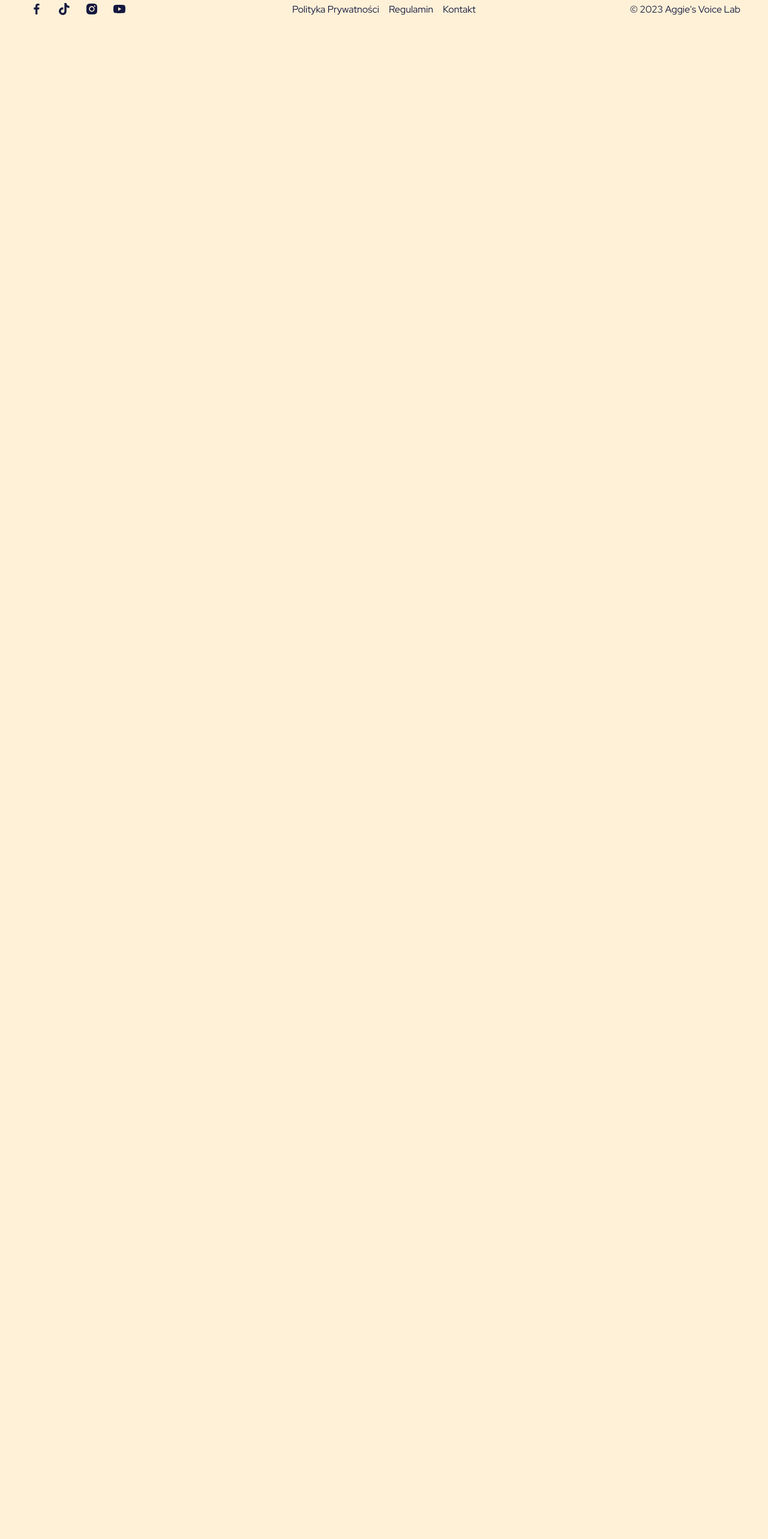
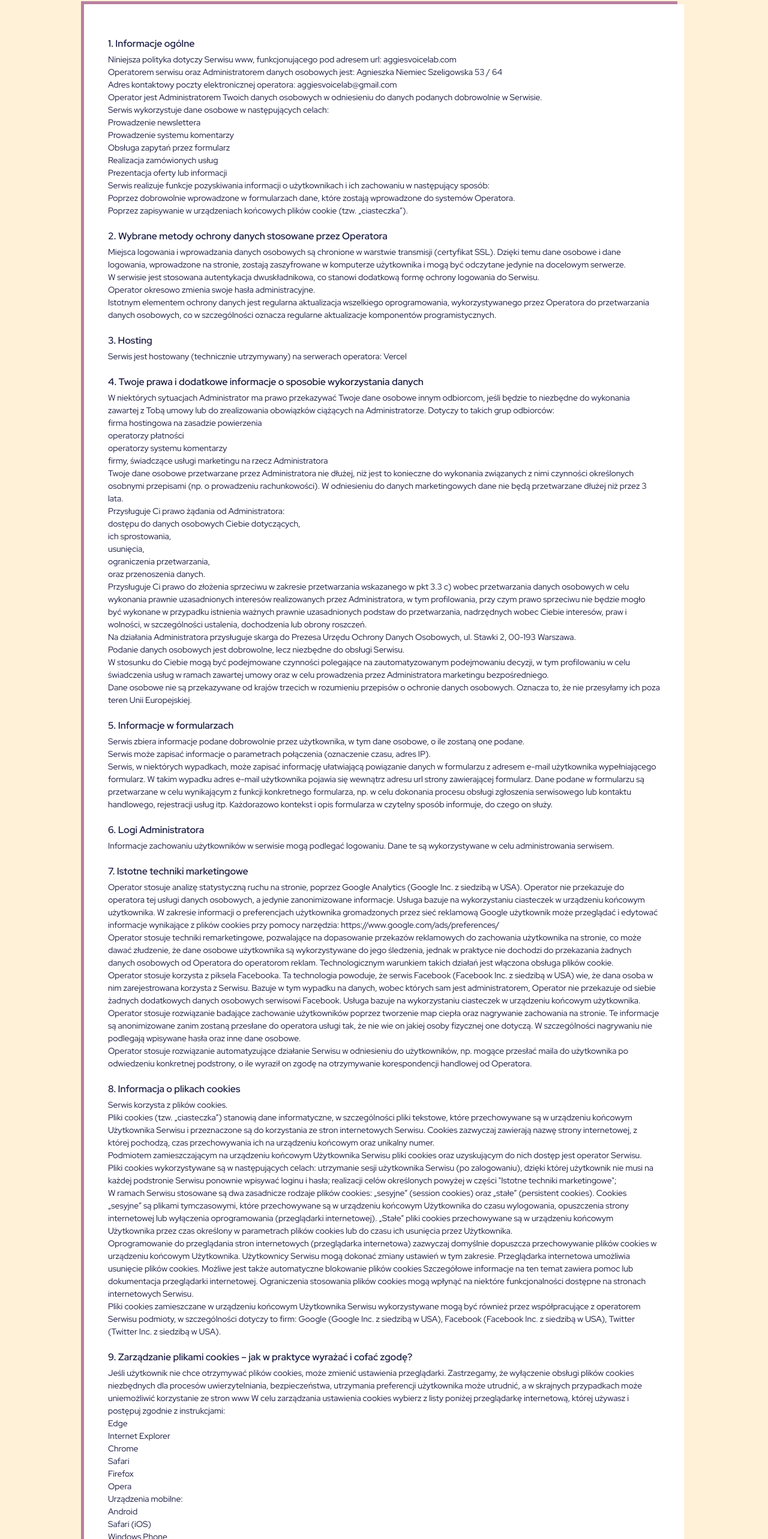
Before and after one commit to aggieN/voice-lab-lp, a Next.js app: page /polityka-prywatnosci in a window 1280 px wide. Shown: the part 113-2679 px from the top of the page at 60% size. Before the commit the page ends 800 px from the top, so only its background shows below. Built offline with nearby package versions, Linux system fonts and the light colour scheme; a web font is replaced by a local one.

Commit message:
add privacy policy content

```diff
--- a/src/app/polityka-prywatnosci/page.js
+++ b/src/app/polityka-prywatnosci/page.js
@@ -1,4 +1,5 @@
+import Privacy from "@/sections/PrivacyPolicy/PrivacyPolicy";
 
-const PrivacyPolicy = () => <div></div>
+const PrivacyPolicy = () => <Privacy />
 
 export default PrivacyPolicy;
--- a/src/content/content.js
+++ b/src/content/content.js
@@ -78,80 +78,81 @@ export const SOCIAL_ICONS = [
   },
 ]
 
-const PRIVACY_POLICY = `1. Informacje ogólne
-Niniejsza polityka dotyczy Serwisu www, funkcjonującego pod adresem url: aggiesvoicelab.com
-Operatorem serwisu oraz Administratorem danych osobowych jest: Agnieszka Niemiec Szeligowska 53 / 64
-Adres kontaktowy poczty elektronicznej operatora: aggiesvoicelab@gmail.com
-Operator jest Administratorem Twoich danych osobowych w odniesieniu do danych podanych dobrowolnie w Serwisie.
+export const PRIVACY_POLICY = [{
+  title: '1. Informacje ogólne', text: `Niniejsza polityka dotyczy Serwisu www, funkcjonującego pod adresem url: aggiesvoicelab.com<br/>
+Operatorem serwisu oraz Administratorem danych osobowych jest: Agnieszka Niemiec Szeligowska 53 / 64<br/>
+Adres kontaktowy poczty elektronicznej operatora: aggiesvoicelab@gmail.com<br/>
+Operator jest Administratorem Twoich danych osobowych w odniesieniu do danych podanych dobrowolnie w Serwisie.<br/>
 Serwis wykorzystuje dane osobowe w następujących celach:
-Prowadzenie newslettera
-Prowadzenie systemu komentarzy
-Obsługa zapytań przez formularz
-Realizacja zamówionych usług
-Prezentacja oferty lub informacji
-Serwis realizuje funkcje pozyskiwania informacji o użytkownikach i ich zachowaniu w następujący sposób:
-Poprzez dobrowolnie wprowadzone w formularzach dane, które zostają wprowadzone do systemów Operatora.
-Poprzez zapisywanie w urządzeniach końcowych plików cookie (tzw. „ciasteczka”).
-2. Wybrane metody ochrony danych stosowane przez Operatora
-Miejsca logowania i wprowadzania danych osobowych są chronione w warstwie transmisji (certyfikat SSL). Dzięki temu dane osobowe i dane logowania, wprowadzone na stronie, zostają zaszyfrowane w komputerze użytkownika i mogą być odczytane jedynie na docelowym serwerze.
-W serwisie jest stosowana autentykacja dwuskładnikowa, co stanowi dodatkową formę ochrony logowania do Serwisu.
-Operator okresowo zmienia swoje hasła administracyjne.
-Istotnym elementem ochrony danych jest regularna aktualizacja wszelkiego oprogramowania, wykorzystywanego przez Operatora do przetwarzania danych osobowych, co w szczególności oznacza regularne aktualizacje komponentów programistycznych.
-3. Hosting
-Serwis jest hostowany (technicznie utrzymywany) na serwerach operatora: inna firma
-4. Twoje prawa i dodatkowe informacje o sposobie wykorzystania danych
-W niektórych sytuacjach Administrator ma prawo przekazywać Twoje dane osobowe innym odbiorcom, jeśli będzie to niezbędne do wykonania zawartej z Tobą umowy lub do zrealizowania obowiązków ciążących na Administratorze. Dotyczy to takich grup odbiorców:
-firma hostingowa na zasadzie powierzenia
-operatorzy płatności
-operatorzy systemu komentarzy
-firmy, świadczące usługi marketingu na rzecz Administratora
-Twoje dane osobowe przetwarzane przez Administratora nie dłużej, niż jest to konieczne do wykonania związanych z nimi czynności określonych osobnymi przepisami (np. o prowadzeniu rachunkowości). W odniesieniu do danych marketingowych dane nie będą przetwarzane dłużej niż przez 3 lata.
+<ul>
+  <li>Prowadzenie newslettera</li>
+  <li>Prowadzenie systemu komentarzy</li>
+  <li>Obsługa zapytań przez formularz</li>
+  <li>Realizacja zamówionych usług</li>
+  <li>Prezentacja oferty lub informacji</li>
+</ul>
+Serwis realizuje funkcje pozyskiwania informacji o użytkownikach i ich zachowaniu w następujący sposób:<br/>
+Poprzez dobrowolnie wprowadzone w formularzach dane, które zostają wprowadzone do systemów Operatora.<br/>
+Poprzez zapisywanie w urządzeniach końcowych plików cookie (tzw. „ciasteczka”).`}, {
+  title: '2. Wybrane metody ochrony danych stosowane przez Operatora', text: `Miejsca logowania i wprowadzania danych osobowych są chronione w warstwie transmisji (certyfikat SSL). Dzięki temu dane osobowe i dane logowania, wprowadzone na stronie, zostają zaszyfrowane w komputerze użytkownika i mogą być odczytane jedynie na docelowym serwerze.<br/>
+W serwisie jest stosowana autentykacja dwuskładnikowa, co stanowi dodatkową formę ochrony logowania do Serwisu.<br/>
+Operator okresowo zmienia swoje hasła administracyjne.<br/>
+Istotnym elementem ochrony danych jest regularna aktualizacja wszelkiego oprogramowania, wykorzystywanego przez Operatora do przetwarzania danych osobowych, co w szczególności oznacza regularne aktualizacje komponentów programistycznych.`}, { title: '3. Hosting', text: `Serwis jest hostowany (technicznie utrzymywany) na serwerach operatora: Vercel` }, {
+  title: '4. Twoje prawa i dodatkowe informacje o sposobie wykorzystania danych', text: `W niektórych sytuacjach Administrator ma prawo przekazywać Twoje dane osobowe innym odbiorcom, jeśli będzie to niezbędne do wykonania zawartej z Tobą umowy lub do zrealizowania obowiązków ciążących na Administratorze. Dotyczy to takich grup odbiorców:
+<ul>
+<li>firma hostingowa na zasadzie powierzenia</li>
+<li>operatorzy płatności</li>
+<li>operatorzy systemu komentarzy</li>
+<li>firmy, świadczące usługi marketingu na rzecz Administratora</li>
+</ul>
+Twoje dane osobowe przetwarzane przez Administratora nie dłużej, niż jest to konieczne do wykonania związanych z nimi czynności określonych osobnymi przepisami (np. o prowadzeniu rachunkowości). W odniesieniu do danych marketingowych dane nie będą przetwarzane dłużej niż przez 3 lata.<br/>
 Przysługuje Ci prawo żądania od Administratora:
-dostępu do danych osobowych Ciebie dotyczących,
-ich sprostowania,
-usunięcia,
-ograniczenia przetwarzania,
-oraz przenoszenia danych.
-Przysługuje Ci prawo do złożenia sprzeciwu w zakresie przetwarzania wskazanego w pkt 3.3 c) wobec przetwarzania danych osobowych w celu wykonania prawnie uzasadnionych interesów realizowanych przez Administratora, w tym profilowania, przy czym prawo sprzeciwu nie będzie mogło być wykonane w przypadku istnienia ważnych prawnie uzasadnionych podstaw do przetwarzania, nadrzędnych wobec Ciebie interesów, praw i wolności, w szczególności ustalenia, dochodzenia lub obrony roszczeń.
-Na działania Administratora przysługuje skarga do Prezesa Urzędu Ochrony Danych Osobowych, ul. Stawki 2, 00-193 Warszawa.
-Podanie danych osobowych jest dobrowolne, lecz niezbędne do obsługi Serwisu.
-W stosunku do Ciebie mogą być podejmowane czynności polegające na zautomatyzowanym podejmowaniu decyzji, w tym profilowaniu w celu świadczenia usług w ramach zawartej umowy oraz w celu prowadzenia przez Administratora marketingu bezpośredniego.
-Dane osobowe nie są przekazywane od krajów trzecich w rozumieniu przepisów o ochronie danych osobowych. Oznacza to, że nie przesyłamy ich poza teren Unii Europejskiej.
-5. Informacje w formularzach
-Serwis zbiera informacje podane dobrowolnie przez użytkownika, w tym dane osobowe, o ile zostaną one podane.
-Serwis może zapisać informacje o parametrach połączenia (oznaczenie czasu, adres IP).
+<ul>
+<li>dostępu do danych osobowych Ciebie dotyczących,</li>
+<li>ich sprostowania,</li>
+<li>usunięcia,</li>
+<li>ograniczenia przetwarzania,</li>
+<li>oraz przenoszenia danych.</li>
+</ul>
+Przysługuje Ci prawo do złożenia sprzeciwu w zakresie przetwarzania wskazanego w pkt 3.3 c) wobec przetwarzania danych osobowych w celu wykonania prawnie uzasadnionych interesów realizowanych przez Administratora, w tym profilowania, przy czym prawo sprzeciwu nie będzie mogło być wykonane w przypadku istnienia ważnych prawnie uzasadnionych podstaw do przetwarzania, nadrzędnych wobec Ciebie interesów, praw i wolności, w szczególności ustalenia, dochodzenia lub obrony roszczeń.<br/>
+Na działania Administratora przysługuje skarga do Prezesa Urzędu Ochrony Danych Osobowych, ul. Stawki 2, 00-193 Warszawa.<br/>
+Podanie danych osobowych jest dobrowolne, lecz niezbędne do obsługi Serwisu.<br/>
+W stosunku do Ciebie mogą być podejmowane czynności polegające na zautomatyzowanym podejmowaniu decyzji, w tym profilowaniu w celu świadczenia usług w ramach zawartej umowy oraz w celu prowadzenia przez Administratora marketingu bezpośredniego.<br/>
+Dane osobowe nie są przekazywane od krajów trzecich w rozumieniu przepisów o ochronie danych osobowych. Oznacza to, że nie przesyłamy ich poza teren Unii Europejskiej.`}, {
+  title: '5. Informacje w formularzach', text: `Serwis zbiera informacje podane dobrowolnie przez użytkownika, w tym dane osobowe, o ile zostaną one podane.<br/>
+Serwis może zapisać informacje o parametrach połączenia (oznaczenie czasu, adres IP).<br/>
 Serwis, w niektórych wypadkach, może zapisać informację ułatwiającą powiązanie danych w formularzu z adresem e-mail użytkownika wypełniającego formularz. W takim wypadku adres e-mail użytkownika pojawia się wewnątrz adresu url strony zawierającej formularz.
-Dane podane w formularzu są przetwarzane w celu wynikającym z funkcji konkretnego formularza, np. w celu dokonania procesu obsługi zgłoszenia serwisowego lub kontaktu handlowego, rejestracji usług itp. Każdorazowo kontekst i opis formularza w czytelny sposób informuje, do czego on służy.
-6. Logi Administratora
-Informacje zachowaniu użytkowników w serwisie mogą podlegać logowaniu. Dane te są wykorzystywane w celu administrowania serwisem.
-7. Istotne techniki marketingowe
-Operator stosuje analizę statystyczną ruchu na stronie, poprzez Google Analytics (Google Inc. z siedzibą w USA). Operator nie przekazuje do operatora tej usługi danych osobowych, a jedynie zanonimizowane informacje. Usługa bazuje na wykorzystaniu ciasteczek w urządzeniu końcowym użytkownika. W zakresie informacji o preferencjach użytkownika gromadzonych przez sieć reklamową Google użytkownik może przeglądać i edytować informacje wynikające z plików cookies przy pomocy narzędzia: https://www.google.com/ads/preferences/
-Operator stosuje techniki remarketingowe, pozwalające na dopasowanie przekazów reklamowych do zachowania użytkownika na stronie, co może dawać złudzenie, że dane osobowe użytkownika są wykorzystywane do jego śledzenia, jednak w praktyce nie dochodzi do przekazania żadnych danych osobowych od Operatora do operatorom reklam. Technologicznym warunkiem takich działań jest włączona obsługa plików cookie.
-Operator stosuje korzysta z piksela Facebooka. Ta technologia powoduje, że serwis Facebook (Facebook Inc. z siedzibą w USA) wie, że dana osoba w nim zarejestrowana korzysta z Serwisu. Bazuje w tym wypadku na danych, wobec których sam jest administratorem, Operator nie przekazuje od siebie żadnych dodatkowych danych osobowych serwisowi Facebook. Usługa bazuje na wykorzystaniu ciasteczek w urządzeniu końcowym użytkownika.
-Operator stosuje rozwiązanie badające zachowanie użytkowników poprzez tworzenie map ciepła oraz nagrywanie zachowania na stronie. Te informacje są anonimizowane zanim zostaną przesłane do operatora usługi tak, że nie wie on jakiej osoby fizycznej one dotyczą. W szczególności nagrywaniu nie podlegają wpisywane hasła oraz inne dane osobowe.
-Operator stosuje rozwiązanie automatyzujące działanie Serwisu w odniesieniu do użytkowników, np. mogące przesłać maila do użytkownika po odwiedzeniu konkretnej podstrony, o ile wyraził on zgodę na otrzymywanie korespondencji handlowej od Operatora.
-8. Informacja o plikach cookies
-Serwis korzysta z plików cookies.
-Pliki cookies (tzw. „ciasteczka”) stanowią dane informatyczne, w szczególności pliki tekstowe, które przechowywane są w urządzeniu końcowym Użytkownika Serwisu i przeznaczone są do korzystania ze stron internetowych Serwisu. Cookies zazwyczaj zawierają nazwę strony internetowej, z której pochodzą, czas przechowywania ich na urządzeniu końcowym oraz unikalny numer.
-Podmiotem zamieszczającym na urządzeniu końcowym Użytkownika Serwisu pliki cookies oraz uzyskującym do nich dostęp jest operator Serwisu.
+Dane podane w formularzu są przetwarzane w celu wynikającym z funkcji konkretnego formularza, np. w celu dokonania procesu obsługi zgłoszenia serwisowego lub kontaktu handlowego, rejestracji usług itp. Każdorazowo kontekst i opis formularza w czytelny sposób informuje, do czego on służy.`}, { title: '6. Logi Administratora', text: `Informacje zachowaniu użytkowników w serwisie mogą podlegać logowaniu. Dane te są wykorzystywane w celu administrowania serwisem.` }, {
+  title: '7. Istotne techniki marketingowe', text: `Operator stosuje analizę statystyczną ruchu na stronie, poprzez Google Analytics (Google Inc. z siedzibą w USA). Operator nie przekazuje do operatora tej usługi danych osobowych, a jedynie zanonimizowane informacje. Usługa bazuje na wykorzystaniu ciasteczek w urządzeniu końcowym użytkownika. W zakresie informacji o preferencjach użytkownika gromadzonych przez sieć reklamową Google użytkownik może przeglądać i edytować informacje wynikające z plików cookies przy pomocy narzędzia: https://www.google.com/ads/preferences/ <br/>
+Operator stosuje techniki remarketingowe, pozwalające na dopasowanie przekazów reklamowych do zachowania użytkownika na stronie, co może dawać złudzenie, że dane osobowe użytkownika są wykorzystywane do jego śledzenia, jednak w praktyce nie dochodzi do przekazania żadnych danych osobowych od Operatora do operatorom reklam. Technologicznym warunkiem takich działań jest włączona obsługa plików cookie.<br/>
+Operator stosuje korzysta z piksela Facebooka. Ta technologia powoduje, że serwis Facebook (Facebook Inc. z siedzibą w USA) wie, że dana osoba w nim zarejestrowana korzysta z Serwisu. Bazuje w tym wypadku na danych, wobec których sam jest administratorem, Operator nie przekazuje od siebie żadnych dodatkowych danych osobowych serwisowi Facebook. Usługa bazuje na wykorzystaniu ciasteczek w urządzeniu końcowym użytkownika.<br/>
+Operator stosuje rozwiązanie badające zachowanie użytkowników poprzez tworzenie map ciepła oraz nagrywanie zachowania na stronie. Te informacje są anonimizowane zanim zostaną przesłane do operatora usługi tak, że nie wie on jakiej osoby fizycznej one dotyczą. W szczególności nagrywaniu nie podlegają wpisywane hasła oraz inne dane osobowe.<br/>
+Operator stosuje rozwiązanie automatyzujące działanie Serwisu w odniesieniu do użytkowników, np. mogące przesłać maila do użytkownika po odwiedzeniu konkretnej podstrony, o ile wyraził on zgodę na otrzymywanie korespondencji handlowej od Operatora.`}, {
+  title: '8. Informacja o plikach cookies', text: `Serwis korzysta z plików cookies.<br/>
+Pliki cookies (tzw. „ciasteczka”) stanowią dane informatyczne, w szczególności pliki tekstowe, które przechowywane są w urządzeniu końcowym Użytkownika Serwisu i przeznaczone są do korzystania ze stron internetowych Serwisu. Cookies zazwyczaj zawierają nazwę strony internetowej, z której pochodzą, czas przechowywania ich na urządzeniu końcowym oraz unikalny numer.<br/>
+Podmiotem zamieszczającym na urządzeniu końcowym Użytkownika Serwisu pliki cookies oraz uzyskującym do nich dostęp jest operator Serwisu.<br/>
 Pliki cookies wykorzystywane są w następujących celach:
 utrzymanie sesji użytkownika Serwisu (po zalogowaniu), dzięki której użytkownik nie musi na każdej podstronie Serwisu ponownie wpisywać loginu i hasła;
-realizacji celów określonych powyżej w części "Istotne techniki marketingowe";
-W ramach Serwisu stosowane są dwa zasadnicze rodzaje plików cookies: „sesyjne” (session cookies) oraz „stałe” (persistent cookies). Cookies „sesyjne” są plikami tymczasowymi, które przechowywane są w urządzeniu końcowym Użytkownika do czasu wylogowania, opuszczenia strony internetowej lub wyłączenia oprogramowania (przeglądarki internetowej). „Stałe” pliki cookies przechowywane są w urządzeniu końcowym Użytkownika przez czas określony w parametrach plików cookies lub do czasu ich usunięcia przez Użytkownika.
+realizacji celów określonych powyżej w części "Istotne techniki marketingowe";<br/>
+W ramach Serwisu stosowane są dwa zasadnicze rodzaje plików cookies: „sesyjne” (session cookies) oraz „stałe” (persistent cookies). Cookies „sesyjne” są plikami tymczasowymi, które przechowywane są w urządzeniu końcowym Użytkownika do czasu wylogowania, opuszczenia strony internetowej lub wyłączenia oprogramowania (przeglądarki internetowej). „Stałe” pliki cookies przechowywane są w urządzeniu końcowym Użytkownika przez czas określony w parametrach plików cookies lub do czasu ich usunięcia przez Użytkownika.<br/>
 Oprogramowanie do przeglądania stron internetowych (przeglądarka internetowa) zazwyczaj domyślnie dopuszcza przechowywanie plików cookies w urządzeniu końcowym Użytkownika. Użytkownicy Serwisu mogą dokonać zmiany ustawień w tym zakresie. Przeglądarka internetowa umożliwia usunięcie plików cookies. Możliwe jest także automatyczne blokowanie plików cookies Szczegółowe informacje na ten temat zawiera pomoc lub dokumentacja przeglądarki internetowej.
-Ograniczenia stosowania plików cookies mogą wpłynąć na niektóre funkcjonalności dostępne na stronach internetowych Serwisu.
-Pliki cookies zamieszczane w urządzeniu końcowym Użytkownika Serwisu wykorzystywane mogą być również przez współpracujące z operatorem Serwisu podmioty, w szczególności dotyczy to firm: Google (Google Inc. z siedzibą w USA), Facebook (Facebook Inc. z siedzibą w USA), Twitter (Twitter Inc. z siedzibą w USA).
-9. Zarządzanie plikami cookies – jak w praktyce wyrażać i cofać zgodę?
-Jeśli użytkownik nie chce otrzymywać plików cookies, może zmienić ustawienia przeglądarki. Zastrzegamy, że wyłączenie obsługi plików cookies niezbędnych dla procesów uwierzytelniania, bezpieczeństwa, utrzymania preferencji użytkownika może utrudnić, a w skrajnych przypadkach może uniemożliwić korzystanie ze stron www
+Ograniczenia stosowania plików cookies mogą wpłynąć na niektóre funkcjonalności dostępne na stronach internetowych Serwisu.<br/>
+Pliki cookies zamieszczane w urządzeniu końcowym Użytkownika Serwisu wykorzystywane mogą być również przez współpracujące z operatorem Serwisu podmioty, w szczególności dotyczy to firm: Google (Google Inc. z siedzibą w USA), Facebook (Facebook Inc. z siedzibą w USA), Twitter (Twitter Inc. z siedzibą w USA).`}, {
+  title: '9. Zarządzanie plikami cookies – jak w praktyce wyrażać i cofać zgodę?', text: `Jeśli użytkownik nie chce otrzymywać plików cookies, może zmienić ustawienia przeglądarki. Zastrzegamy, że wyłączenie obsługi plików cookies niezbędnych dla procesów uwierzytelniania, bezpieczeństwa, utrzymania preferencji użytkownika może utrudnić, a w skrajnych przypadkach może uniemożliwić korzystanie ze stron www
 W celu zarządzania ustawienia cookies wybierz z listy poniżej przeglądarkę internetową, której używasz i postępuj zgodnie z instrukcjami:
-Edge
-Internet Explorer
-Chrome
-Safari
-Firefox
-Opera
+<ul>
+<li>Edge</li>
+<li>Internet Explorer</li>
+<li>Chrome</li>
+<li>Safari</li>
+<li>Firefox</li>
+<li>Opera</li>
+</ul>
+
 Urządzenia mobilne:
-
-Android
-Safari (iOS)
-Windows Phone`
+<ul>
+<li>Android</li>
+<li>Safari (iOS)</li>
+<li>Windows Phone</li>
+</ul>
+`}]
--- /dev/null
+++ b/src/sections/PrivacyPolicy/PrivacyPolicy.js
@@ -0,0 +1,27 @@
+import Wrapper from '@/components/Wrapper/Wrapper';
+
+import { PRIVACY_POLICY } from '@/content/content'
+import { redHatDisplay } from "@/utils/fonts";
+
+import * as styles from './PrivacyPolicy.module.scss'
+
+const Privacy = () => {
+
+  return (
+    <section>
+      <Wrapper>
+        <div className={`${styles.privacyWrapper} ${redHatDisplay.className}`}>
+          {PRIVACY_POLICY.map(({ title, text }) =>
+            <>
+              <p className={styles.title}>{title}</p>
+              <div className={styles.text} dangerouslySetInnerHTML={{ __html: text }}></div>
+            </>
+          )}
+        </div>
+      </Wrapper>
+    </section>
+
+  )
+}
+
+export default Privacy
--- /dev/null
+++ b/src/sections/PrivacyPolicy/PrivacyPolicy.module.scss
@@ -0,0 +1,31 @@
+@import '@/styles/variables.scss';
+@import '@/styles/mixins.scss';
+
+.privacyWrapper {
+  color: $color-bunting;
+  padding: 30px 20px;
+  background-color: $color-white;
+  margin: 40px auto;
+  max-width: 1000px;
+  box-shadow: -8px -8px 0px -3px $color-bouquet;
+
+  @media (min-width: $break-md) {
+    padding: 50px 40px;
+  }
+}
+
+.title {
+  font-size: 16px;
+  line-height: 2;
+  font-weight: 600;
+}
+
+.text {
+  font-size: 14px;
+  line-height: 1.5;
+  margin-bottom: 16px;
+
+  & ul {
+    list-style: none;
+  }
+}
```
